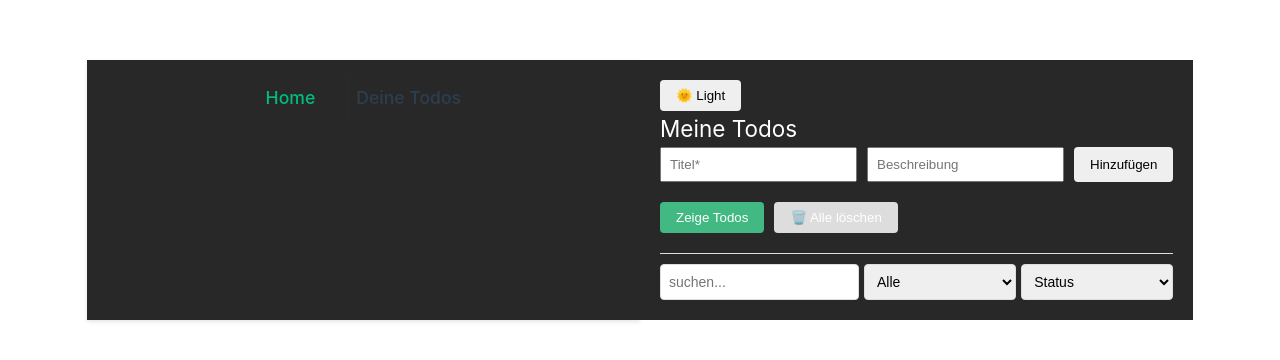
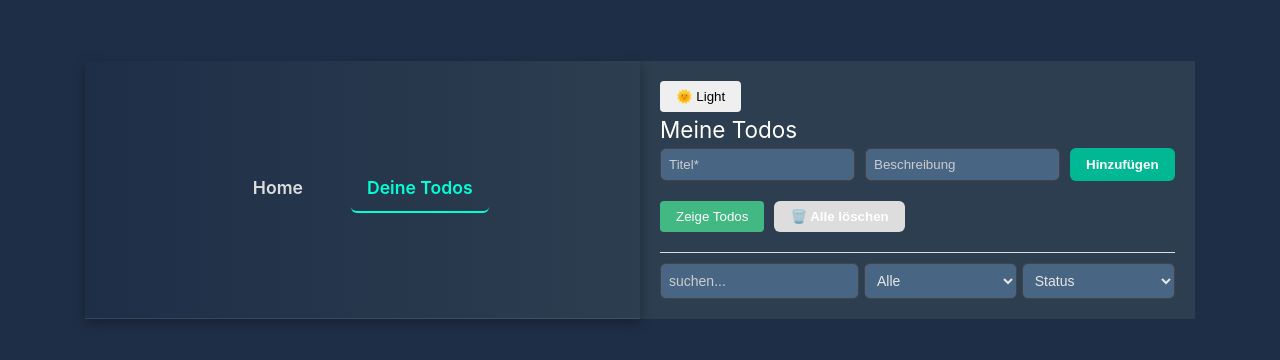
Before and after one commit to s0582356/frontend_todoListe, a Vue app: page /todos in a window 1280 px wide. Shown: the part 210-570 px from the top of the page. Built offline with nearby package versions, Linux system fonts and the light colour scheme; the HTML template or start-up script is replaced by a standard one.

Commit message:
Fertige App Frontend!.

```diff
--- a/src/App.vue
+++ b/src/App.vue
@@ -18,43 +18,296 @@ import { RouterLink, RouterView } from 'vue-router'
 </template>
 
 <style scoped>
+.todo-app {
+  max-width: 600px;
+  margin: 0 auto;
+  padding: 20px;
+}
+
+/* =======================
+   DARK MODE STYLES
+======================= */
+.todo-app.dark {
+  background: #2c3e50;
+  color: white;
+}
+
+.todo-app.dark .todo-form input,
+.todo-app.dark .filters input,
+.todo-app.dark .filters select {
+  background-color: #486683;
+  color: #e6e6e6;
+  border: 1px solid #444;
+  border-radius: 6px;
+  padding: 8px;
+  font-size: 14px;
+  transition: background-color 0.2s, border-color 0.2s;
+}
+
+.todo-app.dark .todo-form input::placeholder,
+.todo-app.dark .filters input::placeholder {
+  color: #cccccc;
+  opacity: 1;
+}
+
+.todo-app.dark .todo-form input:focus,
+.todo-app.dark .filters input:focus,
+.todo-app.dark .filters select:focus {
+  outline: none;
+  border-color: #00ffd5;
+  background-color: #5a7997;
+  color: #f0f0f0;
+}
+
+.todo-app.dark .todo-form button {
+  background-color: #00b894;
+  color: white;
+}
+
+.todo-app.dark .todo-form button:hover {
+  background-color: #00ffd5;
+  transform: scale(1.05);
+}
+
+.todo-app.dark .delete-all-btn {
+  background-color: #ff69b4;
+  color: white;
+}
+
+.todo-app.dark .delete-all-btn:hover {
+  background-color: #d94f9f;
+  transform: scale(1.05);
+}
+
+.todo-app.dark .show-btn {
+  background: #42b983;
+  color: white;
+}
+
+/* =======================
+   LIGHT MODE STYLES
+======================= */
+.todo-app.light {
+  background: #f9f9f9;
+  color: #222222;
+}
+
+.todo-app.light .todo-form input,
+.todo-app.light .filters input,
+.todo-app.light .filters select {
+  background-color: #ffffff;
+  color: #222;
+  border: 1px solid #ccc;
+  border-radius: 6px;
+  padding: 8px;
+  font-size: 14px;
+  transition: background-color 0.2s, border-color 0.2s;
+}
+
+.todo-app.light .todo-form input::placeholder,
+.todo-app.light .filters input::placeholder {
+  color: #888;
+  opacity: 1;
+}
+
+.todo-app.light .todo-form input:focus,
+.todo-app.light .filters input:focus,
+.todo-app.light .filters select:focus {
+  outline: none;
+  border-color: #42b983;
+  background-color: #f0f0f0;
+  color: #000;
+}
+
+.todo-app.light .todo-form button {
+  background-color: #26a69a;
+  color: white;
+}
+
+.todo-app.light .todo-form button:hover {
+  background-color: #42e8d8;
+  transform: scale(1.05);
+}
+
+.todo-app.light .delete-all-btn {
+  background-color: #e74c3c;
+  color: white;
+}
+
+.todo-app.light .delete-all-btn:hover {
+  background-color: #ff6b6b;
+  transform: scale(1.05);
+}
+
+.todo-app.light .show-btn {
+  background: #42b983;
+  color: white;
+}
+
+/* =======================
+   GENERISCHE STYLES
+======================= */
+.todo-form {
+  display: flex;
+  gap: 10px;
+  margin-bottom: 20px;
+}
+
+.controls {
+  display: flex;
+  gap: 10px;
+  margin-bottom: 20px;
+}
+
+.todo-form button,
+.delete-all-btn,
+.show-btn {
+  border: none;
+  border-radius: 6px;
+  font-weight: 600;
+  padding: 8px 16px;
+  transition: background-color 0.3s ease, transform 0.2s ease;
+  cursor: pointer;
+}
+
+button:disabled {
+  background: #ddd;
+  cursor: not-allowed;
+}
+
+.todo-list {
+  border-top: 1px solid #eee;
+  padding-top: 10px;
+}
+
+.todo-item {
+  display: flex;
+  justify-content: space-between;
+  align-items: center;
+  padding: 12px 0;
+  border-bottom: 1px solid #eee;
+}
+
+.todo-content {
+  flex: 1;
+}
+
+.todo-status {
+  margin-left: 15px;
+}
+
+.empty-state {
+  text-align: center;
+  color: #888;
+  padding: 20px;
+}
+
+.delete-one-btn {
+  margin-left: 10px;
+  background: #ff6b6b;
+  color: white;
+  border: none;
+  border-radius: 4px;
+  padding: 6px 10px;
+  cursor: pointer;
+}
+
+.filters {
+  display: flex;
+  gap: 5px;
+  padding-top: 10px;
+  margin-top: 10px;
+  border-top: 1px solid #ddd;
+}
+
+
+/* =======================
+   NAVIGATION STYLES
+======================= */
 header {
-  background-color: #282828;
-  padding: 1rem;
-  box-shadow: 0 2px 4px rgba(0, 0, 0, 0.1);
+  position: sticky;
+  top: 0;
+  z-index: 999;
+  background: linear-gradient(90deg, #1f2e47 0%, #2c3e50 100%);
+  padding: 0.5rem 0;
+  box-shadow: 0 4px 12px rgba(0, 0, 0, 0.3);
+  border-bottom: 1px solid rgba(255, 255, 255, 0.1);
+  display: flex;
+  justify-content: center;
+  align-items: center;
 }
 
 nav {
   display: flex;
   justify-content: center;
-  gap: 1.5rem;
+  gap: 2rem;
 }
 
 nav a {
   display: inline-block;
-  border-left: 1px solid var(--color-border);
   text-decoration: none;
-  font-weight: 500;
+  font-weight: 600;
   font-size: 1.1rem;
+  color: #ddd;
+  padding: 0.5rem 1rem;
   position: relative;
-  padding: 0.5rem;
-  transition: color 0.3s;
+  transition: all 0.3s ease;
+  border-radius: 6px;
 }
 
 nav a:hover {
-  background-color: transparent;
+  color: #00d4ff;
+  background-color: rgba(0, 212, 255, 0.08);
+  box-shadow: 0 0 6px rgba(0, 212, 255, 0.3);
+  transform: scale(1.05);
 }
 
 nav a.router-link-exact-active {
-  color: var(--color-text);
+  color: #00ffd5;
+  border-bottom: 2px solid #00ffd5;
 }
 
 nav a:first-of-type {
   border: 0;
 }
-@media (min-width: 600px) {
-  nav {
-    justify-content: center;
+
+
+@keyframes fancyEntrance {
+  0% {
+    opacity: 0;
+    transform: translateY(30px) scale(0.95);
+    filter: blur(2px);
+  }
+  80% {
+    transform: translateY(-5px) scale(1.03);
+    filter: blur(0);
+  }
+  100% {
+    opacity: 1;
+    transform: translateY(0) scale(1);
   }
 }
+
+.fade-in {
+  opacity: 0;
+  animation: fancyEntrance 1.2s ease-out forwards;
+}
+
+.fade-in.delay-1 {
+  animation-delay: 0.3s;
+}
+
+.fade-in.delay-2 {
+  animation-delay: 0.6s;
+}
+
+.fade-in.delay-3 {
+  animation-delay: 0.9s;
+}
+
+.glow {
+  text-shadow: 0 0 10px rgba(0, 255, 213, 0.6), 0 0 20px rgba(0, 255, 213, 0.3);
+}
+
+
 </style>
--- a/src/components/TodoListView.vue
+++ b/src/components/TodoListView.vue
@@ -203,7 +203,7 @@ const filteredAndSortedTodos = computed(() => {
   max-width: 600px;
   margin: 0 auto;
   padding: 20px;
-  background: #282828;
+  background: #2c3e50;
   color: white;
 }
 
@@ -216,7 +216,34 @@ const filteredAndSortedTodos = computed(() => {
 .todo-form input {
   flex: 1;
   padding: 8px;
+  background-color: #486683;     /* dunkler, angenehmer Farbton */
+  color: #e6e6e6;                   /* heller Text */
+  border: 1px solid rgba(68, 68, 68, 0.99);
+  border-radius: 6px;
+  transition: background-color 0.2s, border-color 0.2s;
 }
+
+.todo-form input::placeholder,
+.filters input::placeholder {
+  color: #cccccc; /* weißlich-blassgrau */
+  opacity: 1;
+}
+
+.filters input:focus,
+.filters select:focus {
+  outline: none;
+  border-color: #00ffd5;
+  background-color: #5a7997;
+  color: #f0f0f0;
+}
+
+
+.todo-form input:focus {
+  outline: none;
+  border-color: #00ffd5;         /* leuchtendes Türkis beim Fokus */
+  background-color: #3d566e;
+}
+
 
 .controls {
   display: flex;
@@ -238,9 +265,37 @@ button {
 }
 
 .delete-all-btn {
-  background: #ff4757;
+  background-color: #ff6b6b;   /* Sichtbare Grundfarbe */
   color: white;
+  border: none;
+  border-radius: 6px;
+  font-weight: 600;
+  padding: 8px 16px;
+  transition: background-color 0.3s ease, transform 0.2s ease;
 }
+
+
+.delete-all-btn:hover {
+  background-color: #ff8787;   /* etwas heller beim Hover */
+  transform: scale(1.05);
+}
+
+
+.todo-form button {
+  background-color: #00b894;
+  color: white;
+  border: none;
+  border-radius: 6px;
+  padding: 8px 16px;
+  font-weight: 600;
+  transition: background-color 0.3s ease, transform 0.2s ease;
+}
+
+.todo-form button:hover {
+  background-color: #00ffd5;
+  transform: scale(1.05);
+}
+
 
 button:disabled {
   background: #ddd;
@@ -289,12 +344,23 @@ button:disabled {
 .filters select {
   flex: 1;
   padding: 8px;
-  border-radius: 4px;
-  border: 1px solid #ddd;
+  border-radius: 6px;
+  border: 1px solid #444;
+  background-color: #486683;
+  color: #e6e6e6;
   font-size: 14px;
+  transition: background-color 0.2s, border-color 0.2s;
 }
-.todo-app.light{
-  background: #f9f9f9;
-  color: #222222;
-}
+
 </style>
+// dieser veranlasst Änderung auch außerhalb des jeweiligen div Containers
+<style>
+
+  body {
+    background-color: #1f2e47;
+    margin: 0;
+    padding: 0;
+  }
+
+
+</style>
--- a/src/views/HomeView.vue
+++ b/src/views/HomeView.vue
@@ -4,8 +4,10 @@ import TheWelcome from '../components/TheWelcome.vue'
 
 <template>
   <main>
-    <h1>Willkommen bei deiner To-Do Liste!</h1>
-    <p>Behalte den Überblick über deine Aufgaben, organisiere deinen Tag und erreiche deine Ziele.</p>
+    <h1 class="fade-in delay-1 glow">Willkommen bei deiner To-Do Liste!</h1>
+    <p class="fade-in delay-2">Behalte den Überblick über deine Aufgaben...</p>
+    <TheWelcome class="fade-in delay-3" />
+
     <TheWelcome />
   </main>
 </template>
@@ -25,4 +27,29 @@ p {
   font-size: 1.1rem;
   color: #555;
 }
+
+@keyframes fancyEntrance {
+  0% {
+    opacity: 0;
+    transform: translateY(30px) scale(0.95);
+    filter: blur(2px);
+  }
+  80% {
+    transform: translateY(-5px) scale(1.03);
+    filter: blur(0);
+  }
+  100% {
+    opacity: 1;
+    transform: translateY(0) scale(1);
+  }
+}
+
+.fade-in {
+  opacity: 0;
+  animation: fancyEntrance 1.2s ease-out forwards;
+}
+.glow {
+  text-shadow: 0 0 10px rgba(0, 255, 213, 0.6), 0 0 20px rgba(0, 255, 213, 0.3);
+}
+
 </style>
```
